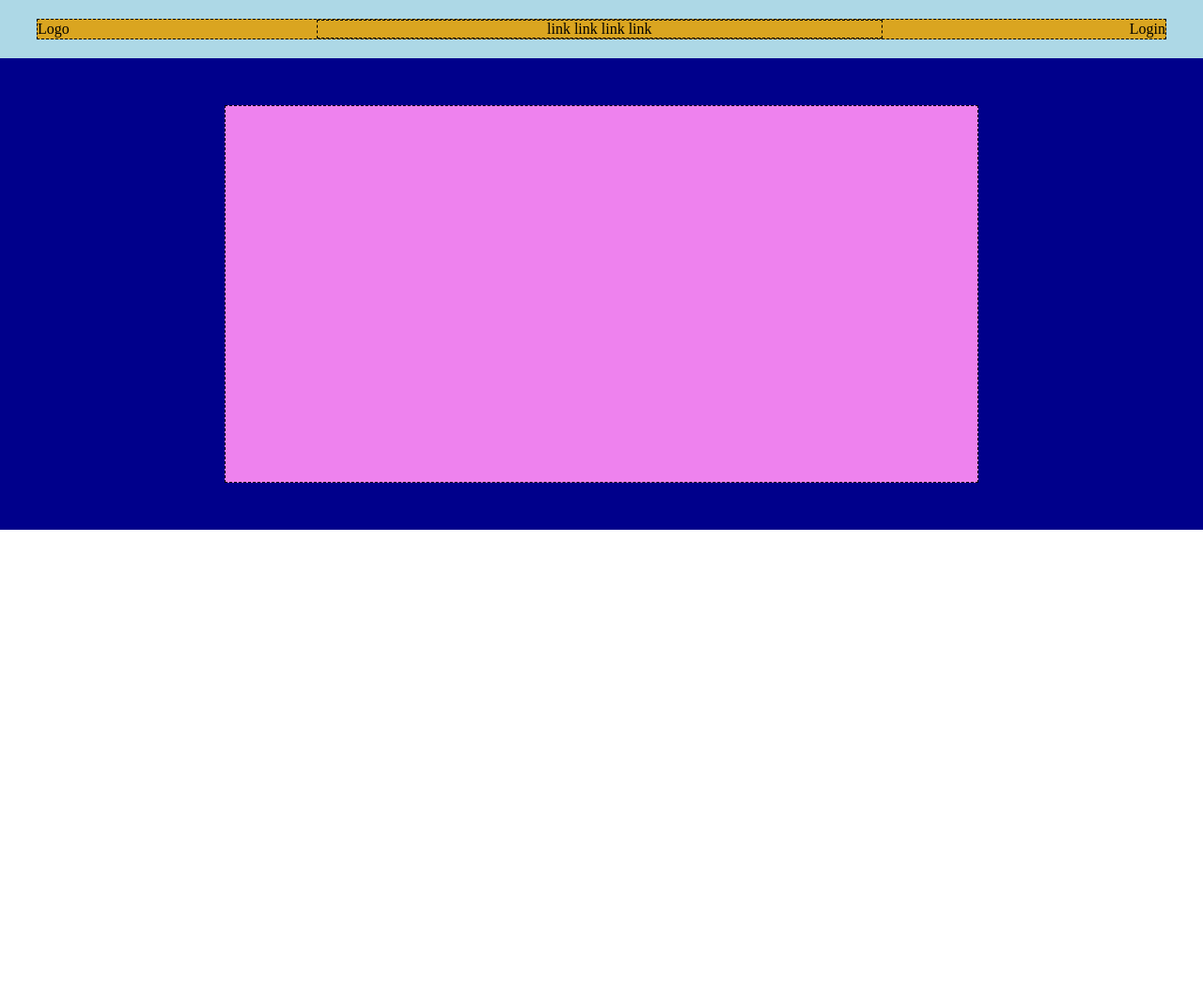
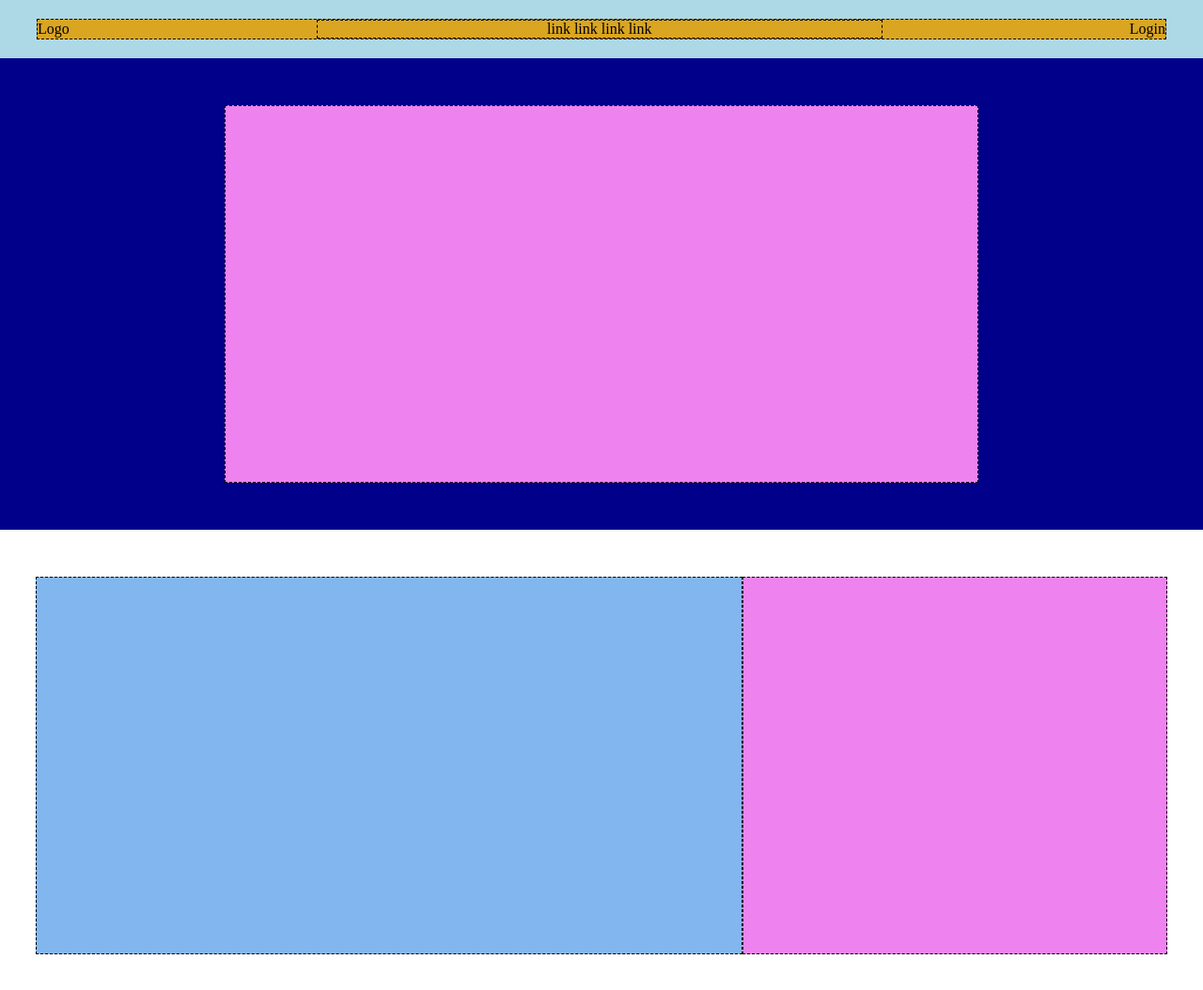
Before and after one commit to gabrielediemmanuele/htmlcss-struttura-discord, a plain HTML site: page index.html in a window 1280 px wide. Shown: the whole page at 94% size. Before the commit the page ends 800 px from the top, so only its background shows below. Drawn offline with Linux system fonts and the light colour scheme.

Commit message:
feat and style: first section

```diff
--- a/index.html
+++ b/index.html
@@ -27,6 +27,10 @@
       <div class="pink-block"></div>
     </section>
     <!-- section 1 -->
+    <section class="x1-container">
+      <div class="lightblue-block"></div>
+      <div class="lightpink-block"></div>
+    </section>
 
     <!--section 2-->
     <!--section 3-->
--- a/style.css
+++ b/style.css
@@ -3,6 +3,13 @@ body {
   padding: 0;
   box-sizing: border-box;
 }
+
+:root {
+  --primary-color: #d3d3d3;
+  --secondary-color: #ffffff;
+  --third-color: #23272a;
+}
+
 /* header css*/
 header {
   background-color: #add8e6;
@@ -43,3 +50,26 @@ header {
   align-items: center;
   border: 1px dashed black;
 }
+
+/*section 1*/
+.x1-container {
+  background-color: #ffffff;
+  display: flex;
+  justify-content: center;
+  align-items: center;
+  margin: 50px auto;
+}
+
+.lightpink-block {
+  width: 450px;
+  height: 400px;
+  background-color: #ee82ee;
+  border: 1px dashed black;
+}
+
+.lightblue-block {
+  width: 750px;
+  height: 400px;
+  background-color: #82b6ee;
+  border: 1px dashed black;
+}
```
